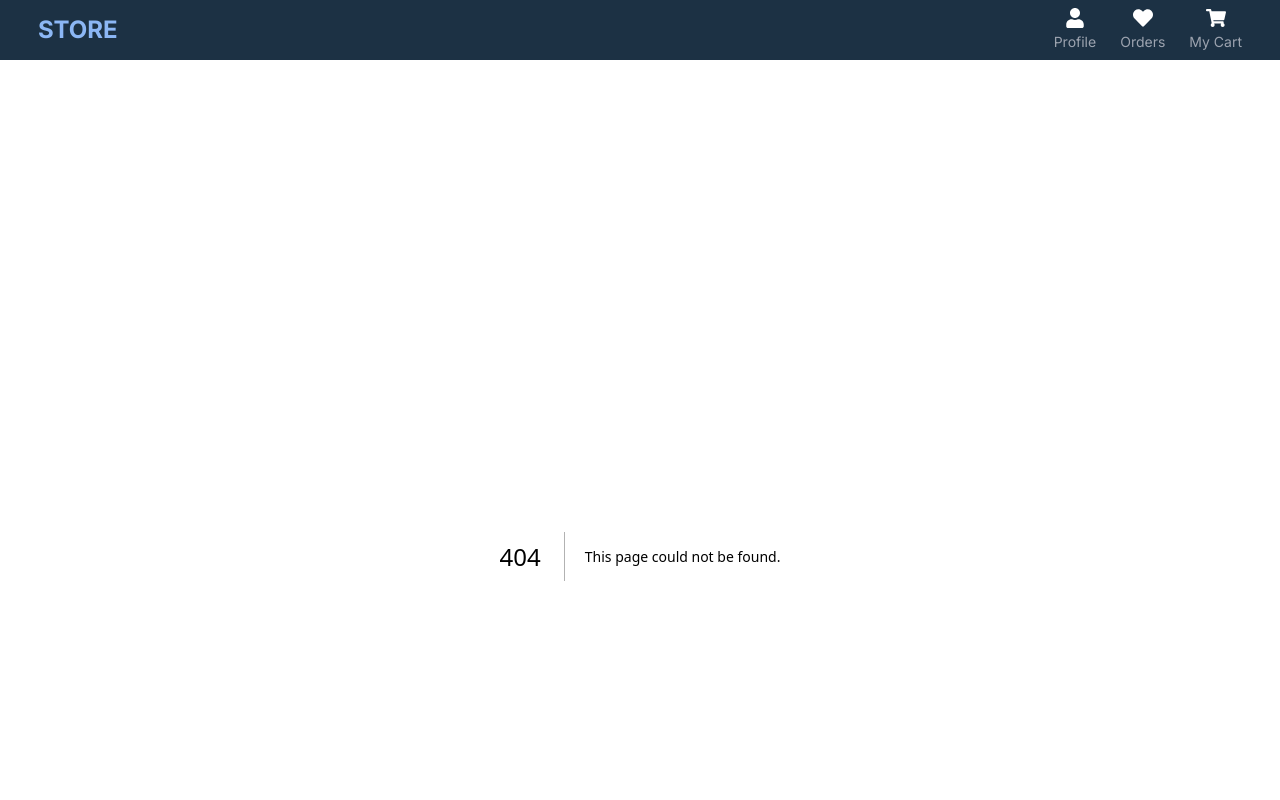
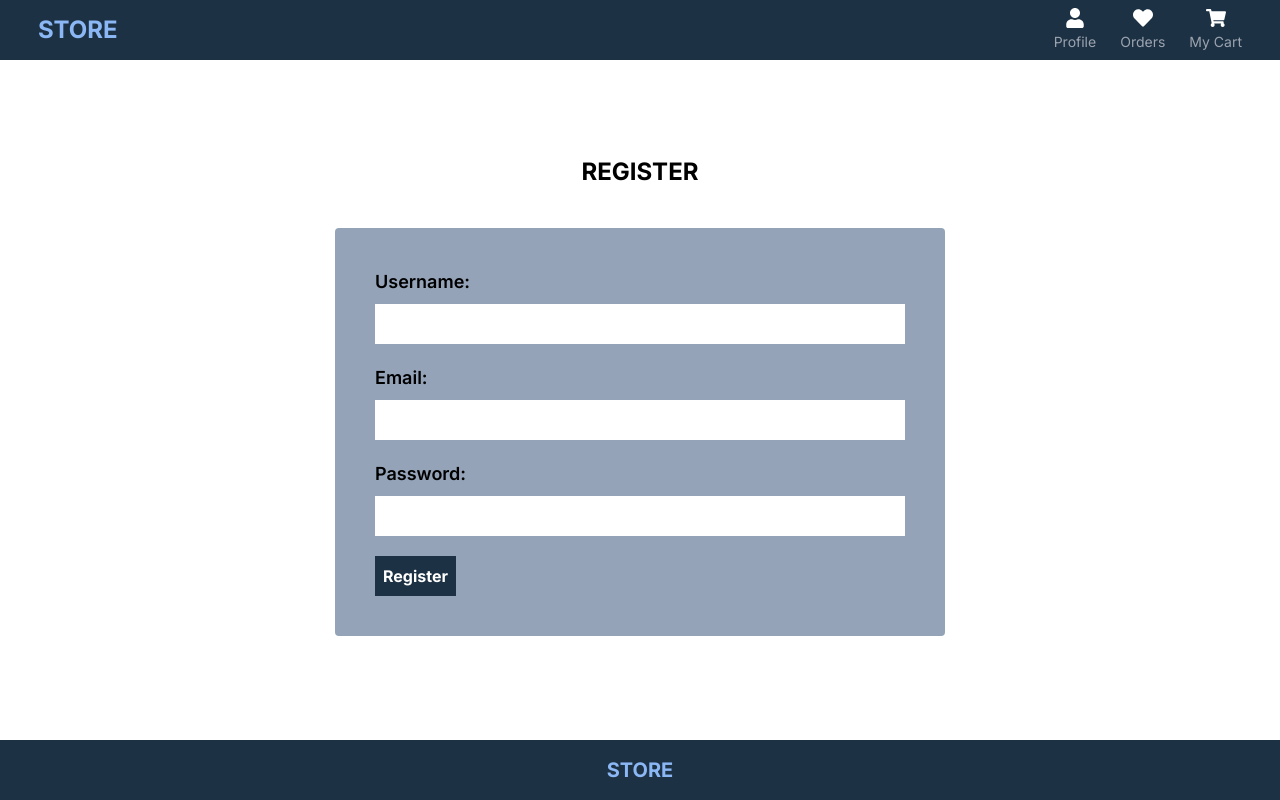
Before and after one commit to sup25/store, a Next.js app: page /register in a window 1280 px wide. Before the commit this address had no page. Shown: the top 800 px of the page. Built offline with nearby package versions, Linux system fonts and the light colour scheme.

Commit message:
added auth and performed registration

```diff
--- a/app/layout.js
+++ b/app/layout.js
@@ -2,7 +2,7 @@ import { Inter } from "next/font/google";
 import "./globals.css";
 import Navbar from "@/constants/navbar";
 import Footer from "@/constants/footer";
-
+import { ToastContainer } from "react-toastify";
 const inter = Inter({ subsets: ["latin"] });
 
 export const metadata = {
@@ -17,6 +17,7 @@ export default function RootLayout({ children }) {
         className={inter.className}
         style={{ display: "flex", flexDirection: "column", minHeight: "100vh" }}
       >
+        <ToastContainer />
         <div className="w-full md:mb-24 mb-20">
           <Navbar />
         </div>
--- /dev/null
+++ b/app/register/page.js
@@ -0,0 +1,8 @@
+import Register from "@/components/Register";
+import React from "react";
+
+const RegisterPage = () => {
+  return <Register />;
+};
+
+export default RegisterPage;
--- /dev/null
+++ b/components/Register/index.js
@@ -0,0 +1,110 @@
+"use client";
+import React, { useState } from "react";
+import { getAuth, createUserWithEmailAndPassword } from "firebase/auth";
+import { app } from "@/config/firebase";
+import { toast } from "react-toastify";
+import "react-toastify/dist/ReactToastify.css";
+
+const Register = () => {
+  const [formData, setFormData] = useState({
+    displayName: "",
+    email: "",
+    password: "",
+  });
+
+  const handleChange = (e) => {
+    const { name, value } = e.target;
+    setFormData({
+      ...formData,
+      [name]: value,
+    });
+  };
+  const handleSubmit = async (e) => {
+    e.preventDefault();
+
+    try {
+      const auth = getAuth(app);
+      const userCredential = await createUserWithEmailAndPassword(
+        auth,
+        formData.email,
+        formData.password
+      );
+      console.log("User registered:", userCredential.user);
+      setFormData({
+        displayName: "",
+        email: "",
+        password: "",
+      });
+      toast.success("User registered successfully");
+    } catch (error) {
+      console.error("Error registering user:", error.message);
+      toast.error("Error registering user");
+    }
+  };
+
+  return (
+    <div className="section">
+      <div className="container">
+        <div className="flex w-full flex-col justify-center items-center gap-10 pb-20 ">
+          <h2 className="text-2xl uppercase font-bold">Register</h2>
+          <form
+            onSubmit={handleSubmit}
+            className="bg-slate-400 py-10 px-10 md:w-1/2 w-full rounded flex flex-col gap-5  "
+          >
+            <div className="flex flex-col gap-2  ">
+              <label htmlFor="username " className="text-lg font-semibold">
+                Username:
+              </label>
+
+              <input
+                type="text"
+                id="displayName"
+                name="displayName"
+                value={formData.displayName}
+                onChange={handleChange}
+                required
+                className="py-2 px-2 w-full"
+              />
+            </div>
+            <div className="flex flex-col gap-2">
+              <label htmlFor="email" className="text-lg font-semibold">
+                Email:
+              </label>
+              <input
+                type="email"
+                id="email"
+                name="email"
+                value={formData.email}
+                onChange={handleChange}
+                required
+                className="py-2 px-2 w-full"
+              />
+            </div>
+            <div className="flex flex-col gap-2">
+              <label htmlFor="password" className="text-lg font-semibold">
+                Password:
+              </label>
+              <input
+                type="password"
+                id="password"
+                name="password"
+                value={formData.password}
+                onChange={handleChange}
+                required
+                className="py-2 px-2 w-full"
+              />
+            </div>
+            <button
+              type="submit"
+              className="bg-primary text-white font-bold flex items-center justify-center w-fit py-2 px-2"
+            >
+              Register
+            </button>
+          </form>
+        </div>
+      </div>
+    </div>
+  );
+};
+
+export default Register;
--- /dev/null
+++ b/config/firebase/index.js
@@ -0,0 +1,17 @@
+// Import the functions you need from the SDKs you need
+import { initializeApp } from "firebase/app";
+
+// Your web app's Firebase configuration
+const firebaseConfig = {
+  apiKey: "AIzaSyDY6tLdmm6hAryPVKnmYfwt07bX5zr1_70",
+  authDomain: "store-30274.firebaseapp.com",
+  projectId: "store-30274",
+  storageBucket: "store-30274.appspot.com",
+  messagingSenderId: "994390764598",
+  appId: "1:994390764598:web:547bfa1c47d3bfab757c97",
+};
+
+// Initialize Firebase
+const app = initializeApp(firebaseConfig);
+
+export { app };
--- a/modules/navbarLinks/index.js
+++ b/modules/navbarLinks/index.js
@@ -4,7 +4,7 @@ import { FaUser, FaHeart, FaShoppingCart } from "react-icons/fa";
 
 const links = [
   {
-    href: "/",
+    href: "/register",
     icon: <FaUser size={20} className="text-white " />,
     text: "Profile",
   },
--- a/package.json
+++ b/package.json
@@ -10,10 +10,12 @@
   },
   "dependencies": {
     "axios": "^1.6.7",
+    "firebase": "^10.8.0",
     "next": "14.1.0",
     "react": "^18",
     "react-dom": "^18",
     "react-icons": "^5.0.1",
+    "react-toastify": "^10.0.4",
     "swiper": "^11.0.6"
   },
   "devDependencies": {
```
Also changed, not shown: 1 other file (tests, documents, lock files or other folders).
